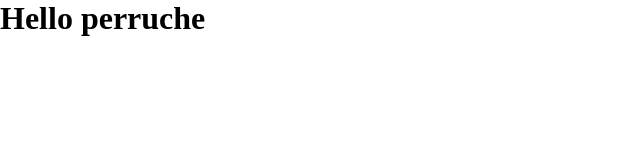
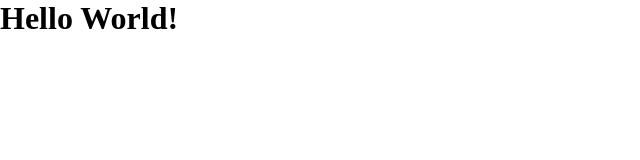
Before and after one commit to axelOngaro/threeJs-boilerplate, a website with bundled scripts: page src/index.html in a window 1280 px wide. Shown: the full height of the page, 0-640 px from the left. Built offline with nearby package versions, Linux system fonts and the light colour scheme.

Commit message:
Changed title in html

```diff
--- a/src/index.html
+++ b/src/index.html
@@ -8,7 +8,7 @@
     <title>Document</title>
   </head>
   <body>
-    <h1>Hello perruche</h1>
+    <h1>Hello World!</h1>
     <div id="container"></div>
     <script src="js/app.js"></script>
   </body>
```
